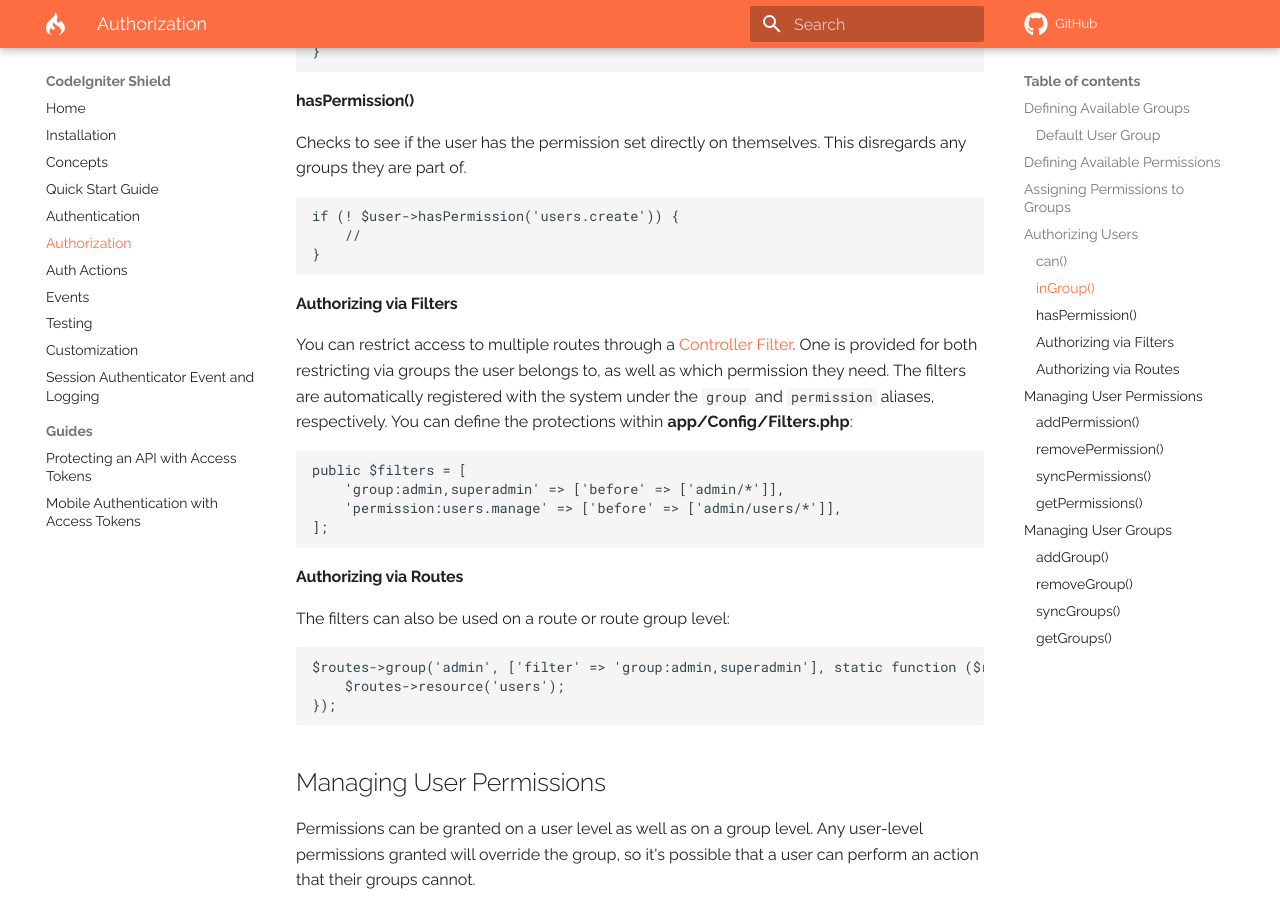
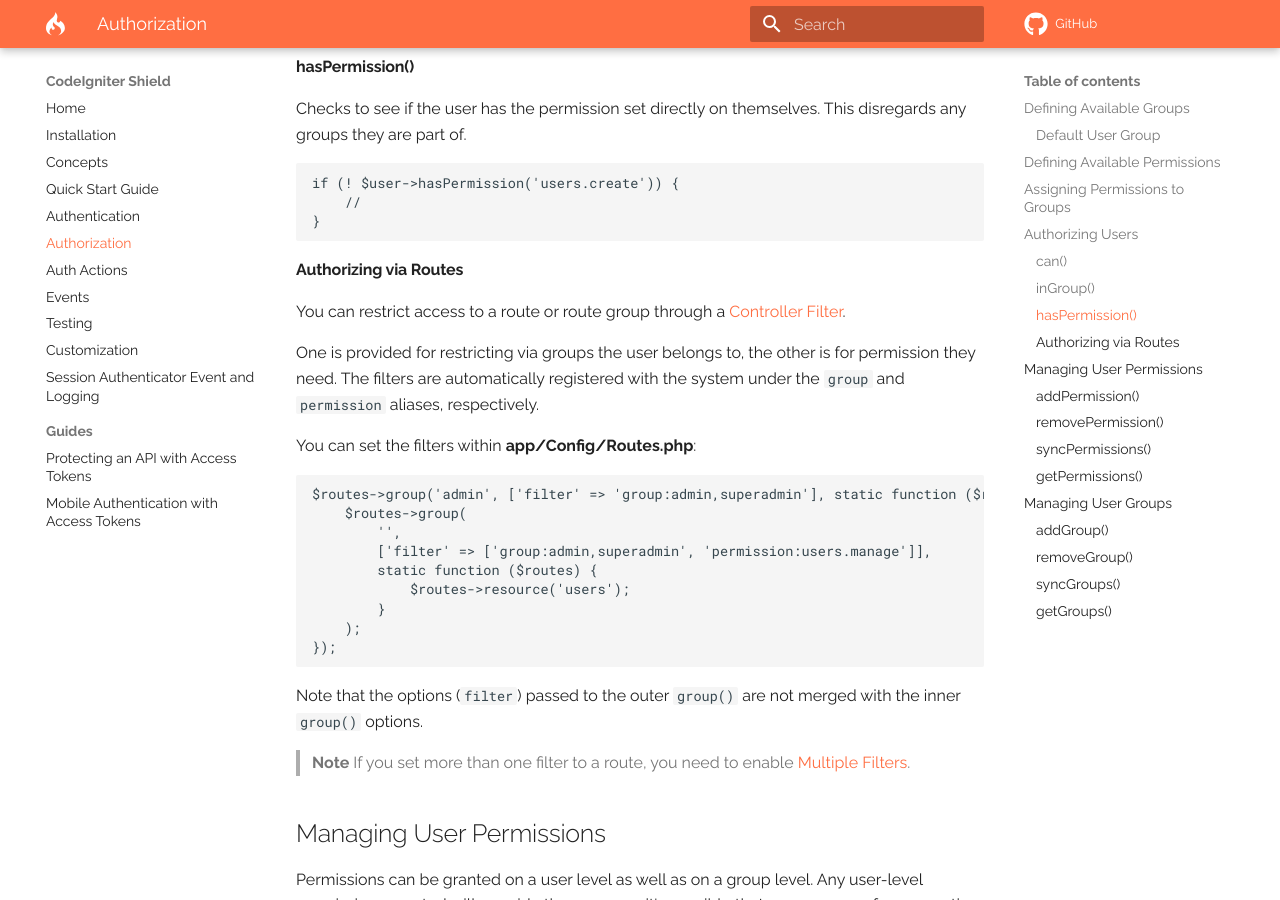
Before and after one commit to codeigniter4/shield, an MkDocs documentation site: the page built from docs/authorization.md, in a window 1280 px wide and 900 px high, scrolled down 3013 px. Built offline with MkDocs 1.6.1 and Material for MkDocs 9.7.7, drawn with Linux system fonts in a browser that asks for light colours; comment, search, counter and statistics services are not loaded; a style sheet for code colours, icons or effects is not loaded; some of the changed text lies outside the part shown.

Commit message:
docs: remove unsupported code sample
$filters cannot set filer aruguments.

````diff
--- a/docs/authorization.md
+++ b/docs/authorization.md
@@ -9,7 +9,6 @@
       - [can()](#can)
       - [inGroup()](#ingroup)
       - [hasPermission()](#haspermission)
-      - [Authorizing via Filters](#authorizing-via-filters)
       - [Authorizing via Routes](#authorizing-via-routes)
   - [Managing User Permissions](#managing-user-permissions)
       - [addPermission()](#addpermission)
@@ -130,27 +129,33 @@ if (! $user->hasPermission('users.create')) {
 }
 ```
 
-#### Authorizing via Filters
-
-You can restrict access to multiple routes through a [Controller Filter](https://codeigniter.com/user_guide/incoming/filters.html). One is provided for both restricting via groups the user belongs to, as well as which permission they need. The filters are automatically registered with the system under the `group` and `permission` aliases, respectively. You can define the protections within **app/Config/Filters.php**:
-
-```php
-public $filters = [
-    'group:admin,superadmin' => ['before' => ['admin/*']],
-    'permission:users.manage' => ['before' => ['admin/users/*']],
-];
-```
-
 #### Authorizing via Routes
 
-The filters can also be used on a route or route group level:
+You can restrict access to a route or route group through a
+[Controller Filter](https://codeigniter.com/user_guide/incoming/filters.html).
+
+One is provided for restricting via groups the user belongs to, the other
+is for permission they need. The filters are automatically registered with the
+system under the `group` and `permission` aliases, respectively.
+
+You can set the filters within **app/Config/Routes.php**:
 
 ```php
 $routes->group('admin', ['filter' => 'group:admin,superadmin'], static function ($routes) {
-    $routes->resource('users');
+    $routes->group(
+        '',
+        ['filter' => ['group:admin,superadmin', 'permission:users.manage']],
+        static function ($routes) {
+            $routes->resource('users');
+        }
+    );
 });
+```
 
-```
+Note that the options (`filter`) passed to the outer `group()` are not merged with the inner `group()` options.
+
+> **Note** If you set more than one filter to a route, you need to enable
+> [Multiple Filters](https://codeigniter.com/user_guide/incoming/routing.html#multiple-filters).
 
 ## Managing User Permissions
 
````
